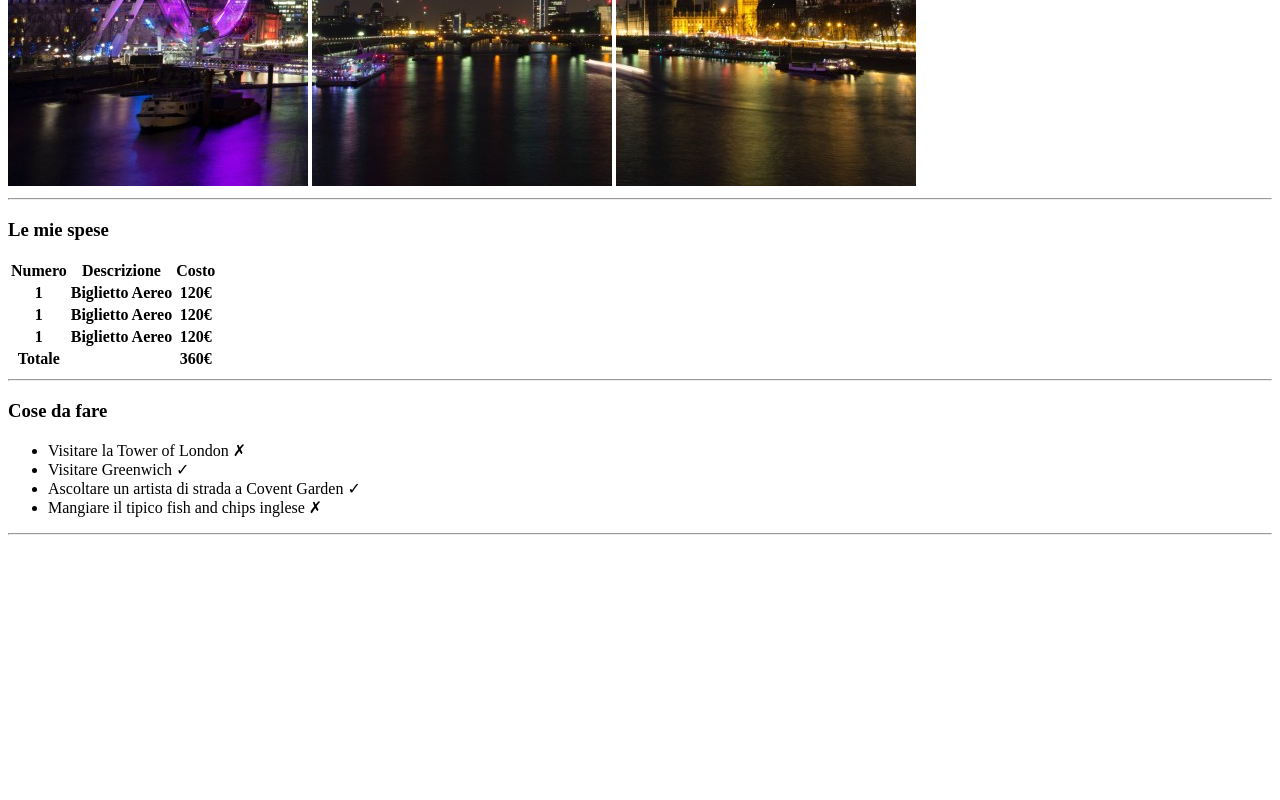
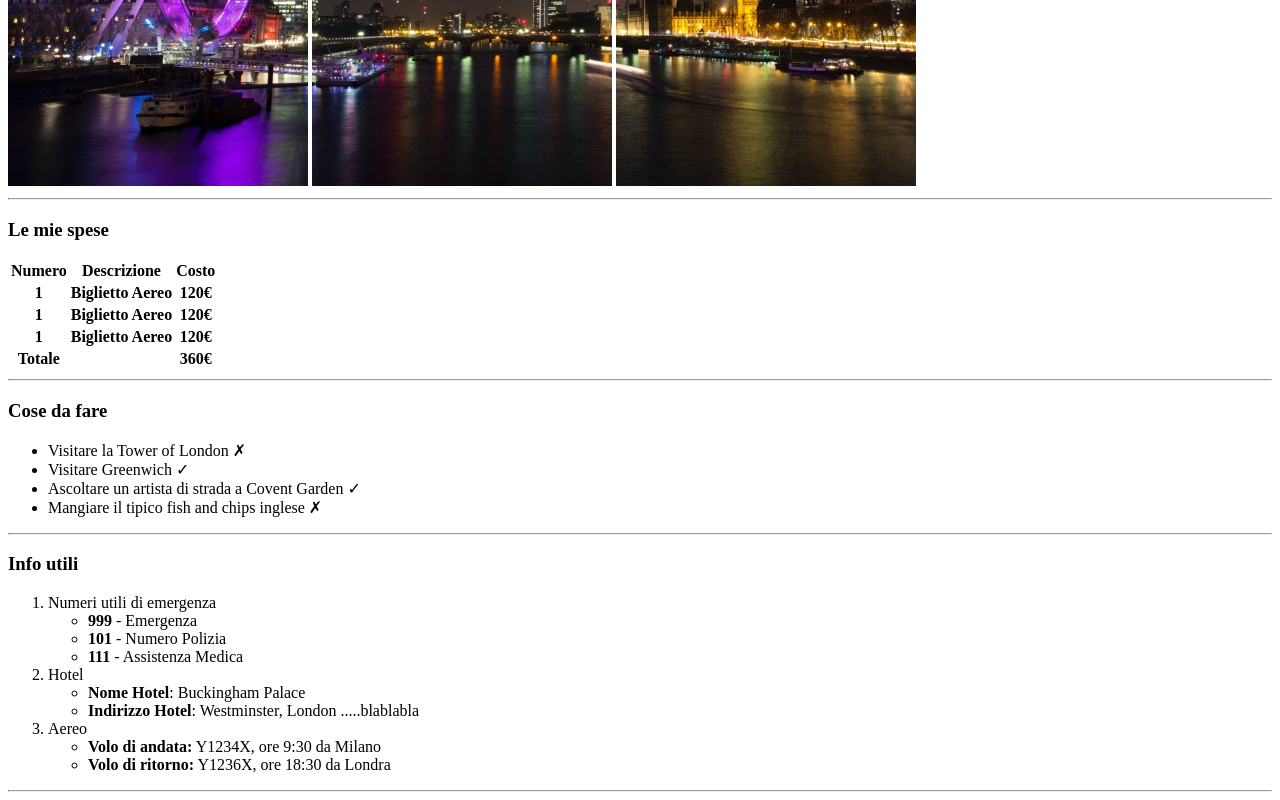
Before and after one commit to BiagioCaputo/html-london-trip, a plain HTML site: page index.html in a window 1280 px wide. Shown: the part 494-1294 px from the top of the page. Before the commit the page ends 1037 px from the top, so only its background shows below. Drawn offline with Linux system fonts and the light colour scheme.

Commit message:
Aggiunta lista info utili

```diff
--- a/index.html
+++ b/index.html
@@ -14,6 +14,8 @@
     </header>
     <hr>
     <main>
+
+
         <h3>Le mie spese</h3>  <!--Spese del viaggio-->
         <table>
             <tr>
@@ -53,6 +55,28 @@
         </ul>
         <hr>
 
+        <h3> Info utili </h3> <!--Informazioni utili per il viaggio-->
+        <ol>
+            <li>Numeri utili di emergenza</li>
+                 <ul>
+                    <li><strong>999</strong> - Emergenza</li>
+                    <li><strong>101</strong> - Numero Polizia</li>
+                    <li><strong>111</strong> - Assistenza Medica</li>
+                </ul>
+            <li>Hotel</li>
+                <ul>
+                    <li><strong>Nome Hotel</strong>: Buckingham Palace</li>
+                    <li><strong>Indirizzo Hotel</strong>: Westminster, London .....blablabla</li>
+                </ul>
+            <li>Aereo</li>
+               <ul>
+                   <li><strong>Volo di andata:</strong> Y1234X, ore 9:30 da Milano</li>
+                   <li><strong>Volo di ritorno:</strong> Y1236X, ore 18:30 da Londra</li>
+               </ul>
+        </ol>
+        <hr>
+
+
 
 
     </main>
```
